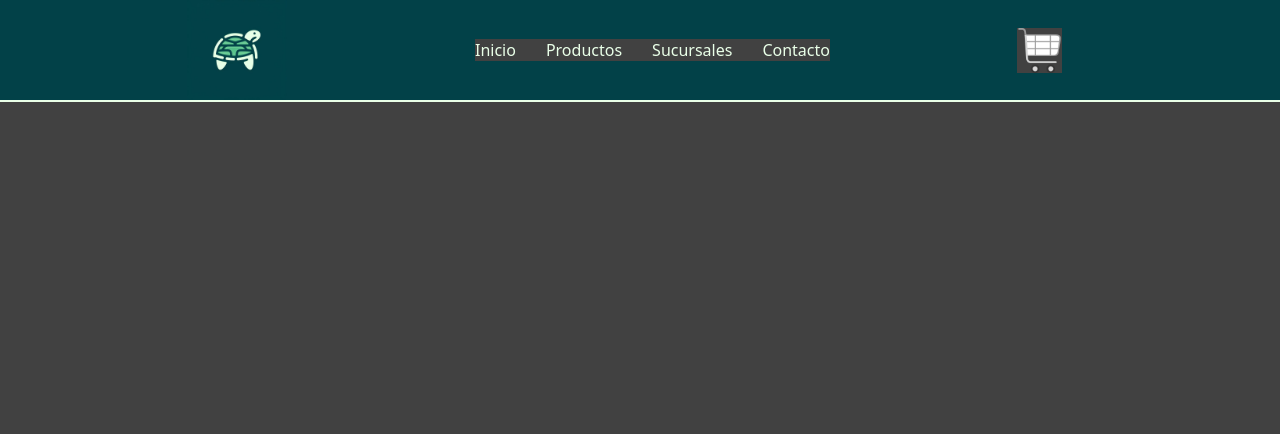
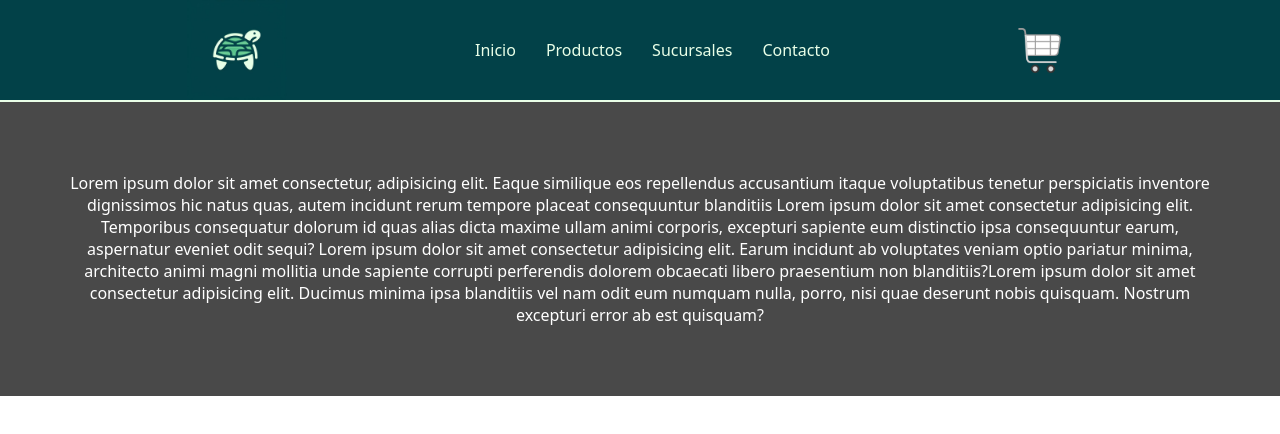
Before and after one commit to leandro-lasala/navbar-leandro-lasala, a plain HTML site: page index.html in a window 1280 px wide. Drawn offline with Linux system fonts and the light colour scheme; a web font is replaced by a local one.

Commit message:
coreccion background

```diff
--- a/index.html
+++ b/index.html
@@ -20,6 +20,12 @@
     </nav>
     <img style="height: 45px;" src="./images/carro-de-la-compra (1).png" alt="carrito">
 </header>
+<main>
+    <section class="ejemplo-parrafo">
+        <p style="text-align: center;">	Lorem ipsum dolor sit amet consectetur, adipisicing elit. Eaque similique eos repellendus accusantium itaque voluptatibus tenetur perspiciatis inventore dignissimos hic natus quas, autem incidunt rerum tempore placeat consequuntur blanditiis Lorem ipsum dolor sit amet consectetur adipisicing elit. Temporibus consequatur dolorum id quas alias dicta maxime ullam animi corporis, excepturi sapiente eum distinctio ipsa consequuntur earum, aspernatur eveniet odit sequi?
+        Lorem ipsum dolor sit amet consectetur adipisicing elit. Earum incidunt ab voluptates veniam optio pariatur minima, architecto animi magni mollitia unde sapiente corrupti perferendis dolorem obcaecati libero praesentium non blanditiis?Lorem ipsum dolor sit amet consectetur adipisicing elit. Ducimus minima ipsa blanditiis vel nam odit eum numquam nulla, porro, nisi quae deserunt nobis quisquam. Nostrum excepturi error ab est quisquam?</p>
+    </section>
+</main>
 
 </body>
 </html>
--- a/style.css
+++ b/style.css
@@ -5,7 +5,6 @@
     list-style: none;
     text-decoration: none;
     font-family:system-ui, -apple-system, BlinkMacSystemFont, 'Segoe UI', Roboto, Oxygen, Ubuntu, Cantarell, 'Open Sans', 'Helvetica Neue', sans-serif;
-    background-color:#414141;
     /* border: red solid 1px; */´
     }
 
@@ -38,3 +37,19 @@
     display: flex;
     justify-content:end;
     }
+
+    .ejemplo-parrafo{
+        display: flex;
+        justify-content: center;
+    }
+
+    .ejemplo-parrafo p{
+        display: flex;
+        text-align: center;
+        padding: 70px;
+    }
+
+main{
+    background-color: #494949;
+    color: #ffffff;
+}
```
